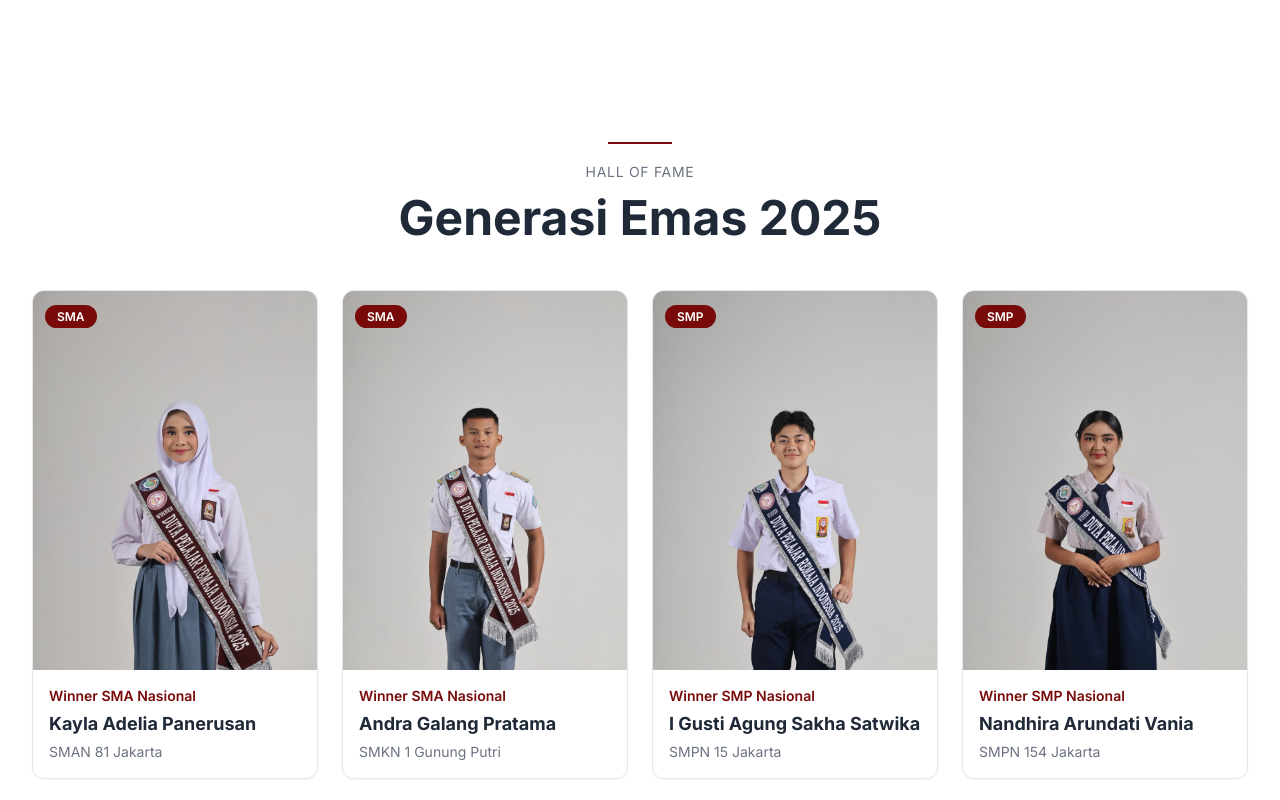
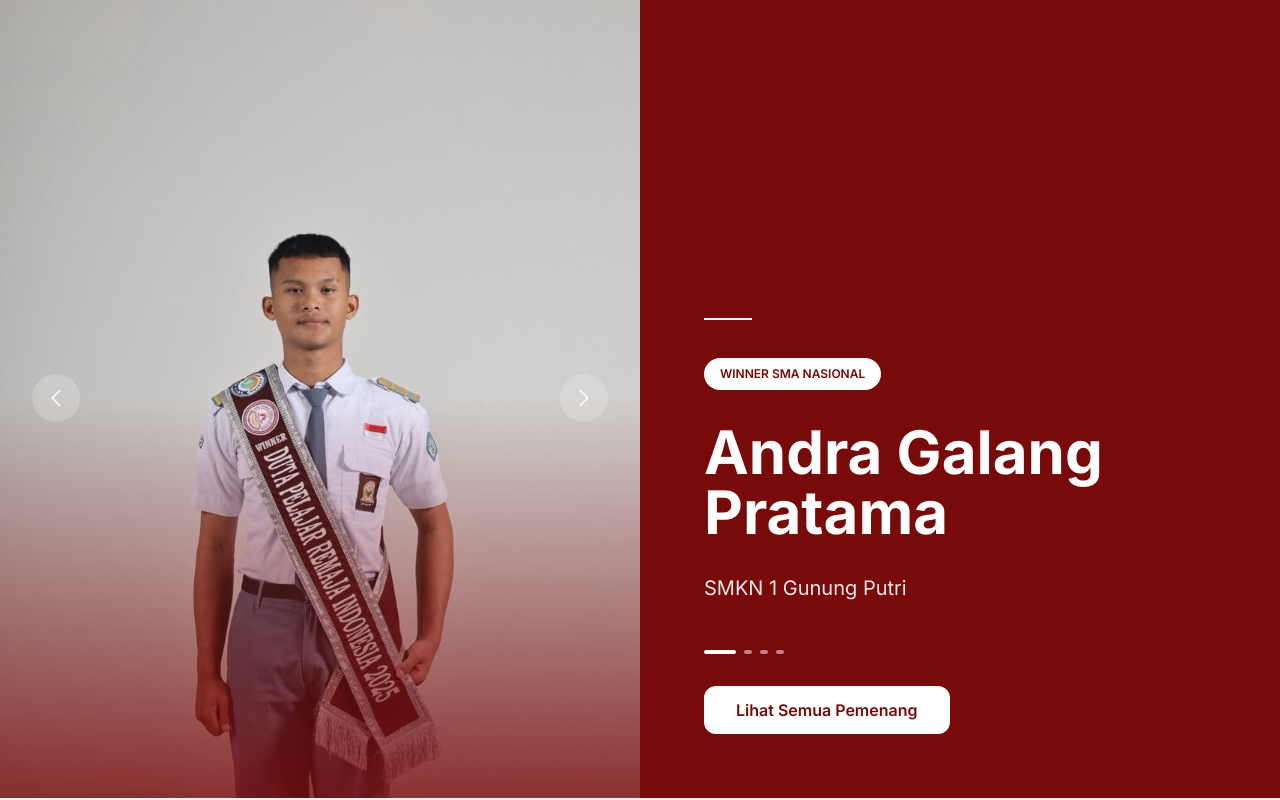
Before and after one commit to DrRhea/xera-dutapelajar, a Next.js app: page / in a window 1280 px wide. Shown: the part 802-1602 px from the top of the page. Built offline with nearby package versions, Linux system fonts and the light colour scheme.

Commit message:
feat: implement hall-of-fame carousel redesign with video highlights

```diff
--- a/app/components/Navbar.tsx
+++ b/app/components/Navbar.tsx
@@ -42,7 +42,7 @@ export default function Navbar() {
 
   const navClasses = [
     "fixed top-0 left-0 right-0 w-full z-50 transition-all duration-300",
-    !isScrolled ? "bg-transparent" : "bg-primary shadow-md",
+    (!isScrolled && pathname !== "/hall-of-fame") ? "bg-transparent" : "bg-primary shadow-md",
     isScrolled ? "py-2" : "py-3",
   ].join(" ");
 
--- a/app/hall-of-fame/page.tsx
+++ b/app/hall-of-fame/page.tsx
@@ -1,9 +1,26 @@
+'use client';
+
 import Image from "next/image";
 import Link from "next/link";
-import VideoCard from "@/app/components/VideoCard";
+import { useState } from "react";
+import { ChevronLeftIcon, ChevronRightIcon } from "@heroicons/react/24/outline";
 
 export default function HallOfFamePage() {
+  const [currentIndex, setCurrentIndex] = useState(0);
+  const [currentVideoIndex, setCurrentVideoIndex] = useState(0);
+
   const winners2025 = [
+    {
+      name: "Andra Galang Pratama",
+      school: "SMKN 1 Gunung Putri",
+      category: "SMA",
+      title: "Winner SMA Nasional",
+      img: "/images/people/winner-sma-andra.jpg",
+      achievement: "Juara 1 Tingkat Nasional",
+      year: "2025",
+      webm: "/video/DPRI_Andra Galang Pratama.webm",
+      mp4: "/video/DPRI_Andra Galang Pratama.mp4",
+    },
     {
       name: "Kayla Adelia Panerusan",
       school: "SMAN 81 Jakarta",
@@ -14,17 +31,6 @@ export default function HallOfFamePage() {
       year: "2025",
       webm: "/video/DPRI_Kayla Adelia.webm",
       mp4: "/video/DPRI_Kayla Adelia.mp4",
-    },
-    {
-      name: "Andra Galang Pratama",
-      school: "SMKN 1 Gunung Putri",
-      category: "SMA",
-      title: "Winner SMA Nasional",
-      img: "/images/people/winner-sma-andra.jpg",
-      achievement: "Juara 1 Tingkat Nasional",
-      year: "2025",
-      webm: "/video/DPRI_Andra Galang Pratama.webm",
-      mp4: "/video/DPRI_Andra Galang Pratama.mp4",
     },
     {
       name: "I Gusti Agung Sakha Satwika",
@@ -49,6 +55,24 @@ export default function HallOfFamePage() {
       mp4: "/video/DPRI_Nadira Arunda.mp4",
     },
   ];
+
+  const currentWinner = winners2025[currentIndex];
+
+  const handlePrev = () => {
+    setCurrentIndex((prev) => (prev === 0 ? winners2025.length - 1 : prev - 1));
+  };
+
+  const handleNext = () => {
+    setCurrentIndex((prev) => (prev === winners2025.length - 1 ? 0 : prev + 1));
+  };
+
+  const handlePrevVideo = () => {
+    setCurrentVideoIndex((prev) => (prev === 0 ? highlightVideos.length - 1 : prev - 1));
+  };
+
+  const handleNextVideo = () => {
+    setCurrentVideoIndex((prev) => (prev === highlightVideos.length - 1 ? 0 : prev + 1));
+  };
 
   const highlightVideos = [
     {
@@ -103,95 +127,228 @@ export default function HallOfFamePage() {
 
   return (
     <main className="min-h-screen bg-white">
-      {/* Hero Section */}
-      <section className="relative bg-primary py-24 md:py-32 overflow-hidden">
-        <div className="absolute inset-0 z-0">
-          <div className="absolute inset-0 bg-gradient-to-br from-primary via-primary to-red-900" />
+      {/* Winners 2025 */}
+      <section className="relative min-h-screen bg-surface grid grid-cols-1 md:grid-cols-2">
+        {/* Image - Left */}
+        <div className="relative w-full h-screen md:h-full bg-surface overflow-hidden">
+          <Image
+            src={currentWinner.img}
+            alt={currentWinner.name}
+            fill
+            className="object-cover transition-opacity duration-500"
+            priority
+          />
+
+          {/* Overlay Gradient - Red bottom, transparent top */}
+          <div className="absolute inset-0 bg-gradient-to-b from-transparent via-transparent to-primary/80" />
+
+          {/* Navigation - Arrows */}
+          <div className="absolute inset-0 flex items-center justify-between px-4 md:px-8 z-20">
+            <button
+              onClick={handlePrev}
+              className="bg-white/20 hover:bg-white/40 backdrop-blur-sm text-white rounded-full p-3 transition-all"
+              aria-label="Previous winner"
+            >
+              <ChevronLeftIcon className="w-6 h-6" />
+            </button>
+            <button
+              onClick={handleNext}
+              className="bg-white/20 hover:bg-white/40 backdrop-blur-sm text-white rounded-full p-3 transition-all"
+              aria-label="Next winner"
+            >
+              <ChevronRightIcon className="w-6 h-6" />
+            </button>
+          </div>
+
+          {/* Mobile Overlay */}
+          <div className="absolute md:hidden bottom-0 left-0 right-0 p-6 z-10">
+            <div className="space-y-3">
+              <div className="inline-flex">
+                <span className="px-3 py-1 rounded-full text-xs font-semibold bg-white text-primary">
+                  {currentWinner.title.toUpperCase()}
+                </span>
+              </div>
+              <h2 className="text-2xl md:text-3xl font-bold text-white leading-tight">
+                {currentWinner.name.split(' ').slice(0, 2).join(' ')}<br/>
+                {currentWinner.name.split(' ').slice(2).join(' ')}
+              </h2>
+              <p className="text-base text-white/90">{currentWinner.school}</p>
+            </div>
+          </div>
+
+          {/* Mobile Navigation Dots */}
+          <div className="absolute md:hidden bottom-24 left-0 right-0 flex justify-center gap-2 z-10">
+            {winners2025.map((_, idx) => (
+              <button
+                key={idx}
+                onClick={() => setCurrentIndex(idx)}
+                className={`w-2 h-2 rounded-full transition-all ${
+                  idx === currentIndex ? 'bg-white w-6' : 'bg-white/50'
+                }`}
+                aria-label={`Go to winner ${idx + 1}`}
+              />
+            ))}
+          </div>
         </div>
 
-        <div className="relative z-10 max-w-7xl mx-auto px-4 sm:px-6 lg:px-8 text-center">
-          <div className="inline-block w-16 h-0.5 bg-white/30 mb-4" />
-          <p className="text-white/70 text-sm uppercase tracking-[0.2em] mb-4">
-            Prestasi Gemilang
-          </p>
-          <h1 className="text-4xl md:text-5xl lg:text-6xl font-bold text-white leading-tight tracking-tight">
-            Hall of Fame
-          </h1>
-          <p className="text-white/90 text-base md:text-lg mt-6 max-w-2xl mx-auto leading-relaxed">
-            Menghormati Pelajar Berprestasi yang Telah Mengharumkan Nama Bangsa
-          </p>
-        </div>
-      </section>
+        {/* Content - Right */}
+        <div className="hidden md:flex flex-col items-start justify-end px-8 md:px-12 lg:px-16 py-12 md:py-16 relative z-10">
+          <div className="max-w-md space-y-8 w-full">
+            {/* Header */}
+            <div className="space-y-2">
+              <div className="inline-block w-12 h-0.5 bg-primary" />
+            </div>
 
-      {/* Winners 2025 */}
-      <section className="relative py-24 md:py-32 bg-surface">
-        <div className="max-w-7xl mx-auto px-4 sm:px-6 lg:px-8">
-          <div className="text-center mb-12 space-y-3">
-            <div className="inline-block w-16 h-0.5 bg-primary" />
-            <p className="text-sm uppercase tracking-wider text-text-light">Pemenang 2025</p>
-            <h2 className="text-3xl md:text-4xl lg:text-5xl font-bold text-text-dark leading-tight">
-              Generasi Emas
-            </h2>
-          </div>
+            {/* Badge */}
+            <div className="inline-flex">
+              <span className="px-4 py-2 rounded-full text-xs font-semibold bg-primary text-white">
+                {currentWinner.title.toUpperCase()}
+              </span>
+            </div>
 
-          <div className="grid grid-cols-1 sm:grid-cols-2 lg:grid-cols-4 gap-6 max-w-7xl mx-auto">
-            {winners2025.map((winner) => (
-              <div
-                key={winner.name}
-                className="bg-white rounded-xl border border-gray-200 shadow-sm hover:shadow-md transition-shadow duration-300 overflow-hidden group"
-              >
-                <div className="relative aspect-[3/4] bg-gray-100 overflow-hidden">
-                  <Image
-                    src={winner.img}
-                    alt={winner.name}
-                    fill
-                    className="object-cover group-hover:scale-105 transition-transform duration-300"
-                  />
-                  <div className="absolute top-3 left-3">
-                    <span className="px-3 py-1 rounded-full text-xs font-semibold bg-primary text-white shadow-md">
-                      {winner.category}
-                    </span>
-                  </div>
-                  <div className="absolute top-3 right-3">
-                    <span className="px-3 py-1 rounded-full text-xs font-semibold bg-white text-primary shadow-md">
-                      {winner.year}
-                    </span>
-                  </div>
-                  <div className="absolute inset-0 bg-gradient-to-t from-black/60 via-transparent to-transparent opacity-0 group-hover:opacity-100 transition-opacity duration-300" />
-                </div>
-                <div className="p-5 space-y-2">
-                  <p className="text-xs text-primary font-semibold uppercase tracking-wider">{winner.title}</p>
-                  <h3 className="text-lg font-bold text-text-dark leading-tight">{winner.name}</h3>
-                  <p className="text-sm text-text-light">{winner.school}</p>
-                  <div className="pt-2 border-t border-gray-100 mt-3">
-                    <p className="text-xs text-text-light">{winner.achievement}</p>
-                  </div>
-                </div>
-              </div>
-            ))}
+            {/* Name */}
+            <div className="space-y-2">
+              <h2 className="text-4xl md:text-5xl lg:text-6xl font-bold text-text-dark leading-tight">
+                {currentWinner.name.split(' ').slice(0, 2).join(' ')}<br/>
+                {currentWinner.name.split(' ').slice(2).join(' ')}
+              </h2>
+            </div>
+
+            {/* School */}
+            <div>
+              <p className="text-lg md:text-xl text-text-light">{currentWinner.school}</p>
+            </div>
+
+            {/* Navigation Dots */}
+            <div className="flex gap-2 pt-4">
+              {winners2025.map((_, idx) => (
+                <button
+                  key={idx}
+                  onClick={() => setCurrentIndex(idx)}
+                  className={`h-1 rounded-full transition-all ${
+                    idx === currentIndex ? 'bg-primary w-8' : 'bg-gray-300 w-2'
+                  }`}
+                  aria-label={`Go to winner ${idx + 1}`}
+                />
+              ))}
+            </div>
+
+            {/* CTA */}
+            <Link
+              href="#video-highlights"
+              className="inline-flex items-center justify-center px-8 py-3 bg-primary text-white font-semibold rounded-xl hover:bg-red-900 transition mt-4"
+            >
+              Lihat Video Highlights
+            </Link>
           </div>
         </div>
       </section>
 
       {/* Video Highlights */}
-      <section className="relative py-24 md:py-32 bg-white">
-        <div className="max-w-7xl mx-auto px-4 sm:px-6 lg:px-8">
-          <div className="text-center mb-12 space-y-3">
-            <div className="inline-block w-16 h-0.5 bg-primary" />
-            <p className="text-sm uppercase tracking-wider text-text-light">VIDEO UNGGULAN</p>
-            <h2 className="text-3xl md:text-4xl lg:text-5xl font-bold text-text-dark leading-tight">
-              Momen Bersejarah
-            </h2>
+      <section id="video-highlights" className="relative bg-surface grid grid-cols-1 md:grid-cols-2">
+        {/* Content - Left */}
+        <div className="hidden md:flex flex-col items-end justify-end px-8 md:px-12 lg:px-16 py-12 md:py-16 relative z-10 bg-surface">
+          <div className="max-w-md space-y-8 w-full">
+            {/* Header */}
+            <div className="space-y-2 flex justify-end">
+              <div className="inline-block w-12 h-0.5 bg-primary" />
+            </div>
+
+            {/* Badge */}
+            <div className="flex justify-end">
+              <span className="px-4 py-2 rounded-full text-xs font-semibold bg-primary text-white">
+                VIDEO UNGGULAN
+              </span>
+            </div>
+
+            {/* Title */}
+            <div className="space-y-2 text-right">
+              <h2 className="text-4xl md:text-5xl lg:text-6xl font-bold text-text-dark leading-tight">
+                {highlightVideos[currentVideoIndex].title}
+              </h2>
+            </div>
+
+            {/* Description */}
+            <div className="text-right">
+              <p className="text-lg md:text-xl text-text-light">{highlightVideos[currentVideoIndex].description}</p>
+            </div>
+
+            {/* Navigation Dots */}
+            <div className="flex gap-2 pt-4 justify-end">
+              {highlightVideos.map((_, idx) => (
+                <button
+                  key={idx}
+                  onClick={() => setCurrentVideoIndex(idx)}
+                  className={`h-1 rounded-full transition-all ${
+                    idx === currentVideoIndex ? 'bg-primary w-8' : 'bg-gray-300 w-2'
+                  }`}
+                  aria-label={`Go to video ${idx + 1}`}
+                />
+              ))}
+            </div>
+          </div>
+        </div>
+
+        {/* Video - Right */}
+        <div className="relative w-full h-screen bg-surface overflow-hidden">
+          {/* Video Player */}
+          <div className="w-full h-full flex items-center justify-center bg-surface">
+            <video
+              key={currentVideoIndex}
+              controls
+              playsInline
+              className="w-full h-full object-contain"
+              preload="metadata"
+            >
+              <source src={highlightVideos[currentVideoIndex].webm} type="video/webm" />
+              <source src={highlightVideos[currentVideoIndex].mp4} type="video/mp4" />
+              <p className="text-gray-400">Video tidak dapat diputar</p>
+            </video>
           </div>
 
-          <div className="grid grid-cols-1 md:grid-cols-2 lg:grid-cols-3 gap-6">
-            {highlightVideos.map((item) => (
-              <VideoCard
-                key={item.title}
-                title={item.title}
-                description={item.description}
-                webmSrc={item.webm}
-                mp4Src={item.mp4}
+          {/* Navigation - Arrows */}
+          <div className="absolute inset-0 flex items-center justify-between px-4 md:px-8 z-20 pointer-events-none">
+            <button
+              onClick={handlePrevVideo}
+              className="pointer-events-auto bg-white/20 hover:bg-white/40 backdrop-blur-sm text-white rounded-full p-3 transition-all"
+              aria-label="Previous video"
+            >
+              <ChevronLeftIcon className="w-6 h-6" />
+            </button>
+            <button
+              onClick={handleNextVideo}
+              className="pointer-events-auto bg-white/20 hover:bg-white/40 backdrop-blur-sm text-white rounded-full p-3 transition-all"
+              aria-label="Next video"
+            >
+              <ChevronRightIcon className="w-6 h-6" />
+            </button>
+          </div>
+
+          {/* Mobile Overlay */}
+          <div className="absolute md:hidden bottom-0 left-0 right-0 p-6 z-10 bg-gradient-to-t from-black/80 via-black/40 to-transparent">
+            <div className="space-y-3">
+              <div className="inline-flex">
+                <span className="px-3 py-1 rounded-full text-xs font-semibold bg-white text-primary">
+                  VIDEO UNGGULAN
+                </span>
+              </div>
+              <h2 className="text-2xl md:text-3xl font-bold text-white leading-tight">
+                {highlightVideos[currentVideoIndex].title}
+              </h2>
+              <p className="text-base text-white/90">{highlightVideos[currentVideoIndex].description}</p>
+            </div>
+          </div>
+
+          {/* Mobile Navigation Dots */}
+          <div className="absolute md:hidden bottom-40 left-0 right-0 flex justify-center gap-2 z-10">
+            {highlightVideos.map((_, idx) => (
+              <button
+                key={idx}
+                onClick={() => setCurrentVideoIndex(idx)}
+                className={`w-2 h-2 rounded-full transition-all ${
+                  idx === currentVideoIndex ? 'bg-white w-6' : 'bg-white/50'
+                }`}
+                aria-label={`Go to video ${idx + 1}`}
               />
             ))}
           </div>
--- a/app/page.tsx
+++ b/app/page.tsx
@@ -1,5 +1,8 @@
+'use client';
+
 import Image from "next/image";
 import Link from "next/link";
+import { useState } from "react";
 import {
   BuildingOffice2Icon,
   MapIcon,
@@ -7,9 +10,53 @@ import {
   AcademicCapIcon,
   UserGroupIcon,
   DocumentCheckIcon,
+  ChevronLeftIcon,
+  ChevronRightIcon,
 } from "@heroicons/react/24/outline";
 
 export default function Home() {
+  const [currentIndex, setCurrentIndex] = useState(0);
+
+  const winners = [
+    {
+      name: "Andra Galang Pratama",
+      school: "SMKN 1 Gunung Putri",
+      category: "SMA",
+      title: "Winner SMA Nasional",
+      img: "/images/people/winner-sma-andra.jpg",
+    },
+    {
+      name: "Kayla Adelia Panerusan",
+      school: "SMAN 81 Jakarta",
+      category: "SMA",
+      title: "Winner SMA Nasional",
+      img: "/images/people/winner-sma-kayla.jpg",
+    },
+    {
+      name: "I Gusti Agung Sakha Satwika",
+      school: "SMPN 15 Jakarta",
+      category: "SMP",
+      title: "Winner SMP Nasional",
+      img: "/images/people/winner-smp-sakha.jpg",
+    },
+    {
+      name: "Nandhira Arundati Vania",
+      school: "SMPN 154 Jakarta",
+      category: "SMP",
+      title: "Winner SMP Nasional",
+      img: "/images/people/winner-smp-nandhira.jpg",
+    },
+  ];
+
+  const currentWinner = winners[currentIndex];
+
+  const handlePrev = () => {
+    setCurrentIndex((prev) => (prev === 0 ? winners.length - 1 : prev - 1));
+  };
+
+  const handleNext = () => {
+    setCurrentIndex((prev) => (prev === winners.length - 1 ? 0 : prev + 1));
+  };
   return (
     <main className="min-h-screen relative bg-white">
       {/* Hero Section */}
@@ -61,66 +108,118 @@ export default function Home() {
       </section>
 
       {/* Hall of Fame */}
-      <section className="relative z-10 py-24 md:py-32 bg-white">
-        <div className="max-w-7xl mx-auto px-4 sm:px-6 lg:px-8">
-          <div className="text-center mb-12 space-y-3">
-            <div className="inline-block w-16 h-0.5 bg-primary" />
-            <p className="text-sm uppercase tracking-wider text-text-light">HALL OF FAME</p>
-            <h2 className="text-3xl md:text-4xl lg:text-5xl font-bold text-text-dark leading-tight">
-              Generasi Emas 2025
-            </h2>
+      <section className="relative z-10 min-h-screen bg-primary grid grid-cols-1 md:grid-cols-2">
+        {/* Image - Left */}
+        <div className="relative w-full h-screen md:h-full bg-gray-100 overflow-hidden">
+          <Image
+            src={currentWinner.img}
+            alt={currentWinner.name}
+            fill
+            className="object-cover transition-opacity duration-500"
+            priority
+          />
+
+          {/* Overlay Gradient - Red bottom, transparent top */}
+          <div className="absolute inset-0 bg-gradient-to-b from-transparent via-transparent to-primary/80" />
+
+          {/* Navigation - Arrows */}
+          <div className="absolute inset-0 flex items-center justify-between px-4 md:px-8 z-20">
+            <button
+              onClick={handlePrev}
+              className="bg-white/20 hover:bg-white/40 backdrop-blur-sm text-white rounded-full p-3 transition-all"
+              aria-label="Previous winner"
+            >
+              <ChevronLeftIcon className="w-6 h-6" />
+            </button>
+            <button
+              onClick={handleNext}
+              className="bg-white/20 hover:bg-white/40 backdrop-blur-sm text-white rounded-full p-3 transition-all"
+              aria-label="Next winner"
+            >
+              <ChevronRightIcon className="w-6 h-6" />
+            </button>
           </div>
 
-          <div className="grid grid-cols-1 sm:grid-cols-2 lg:grid-cols-4 gap-6">
-            {[
-              {
-                name: "Kayla Adelia Panerusan",
-                school: "SMAN 81 Jakarta",
-                category: "SMA",
-                title: "Winner SMA Nasional",
-                img: "/images/people/winner-sma-kayla.jpg",
-              },
-              {
-                name: "Andra Galang Pratama",
-                school: "SMKN 1 Gunung Putri",
-                category: "SMA",
-                title: "Winner SMA Nasional",
-                img: "/images/people/winner-sma-andra.jpg",
-              },
-              {
-                name: "I Gusti Agung Sakha Satwika",
-                school: "SMPN 15 Jakarta",
-                category: "SMP",
-                title: "Winner SMP Nasional",
-                img: "/images/people/winner-smp-sakha.jpg",
-              },
-              {
-                name: "Nandhira Arundati Vania",
-                school: "SMPN 154 Jakarta",
-                category: "SMP",
-                title: "Winner SMP Nasional",
-                img: "/images/people/winner-smp-nandhira.jpg",
-              },
-            ].map((winner) => (
-              <div
-                key={winner.name}
-                className="bg-white rounded-xl border border-gray-200 shadow-sm hover:shadow-md transition-shadow duration-300 overflow-hidden"
-              >
-                <div className="relative aspect-[3/4] bg-gray-100">
-                  <Image src={winner.img} alt={winner.name} fill className="object-cover" />
-                  <div className="absolute top-3 left-3">
-                    <span className="px-3 py-1 rounded-full text-xs font-semibold bg-primary text-white">
-                      {winner.category}
-                    </span>
-                  </div>
-                </div>
-                <div className="p-4 space-y-1">
-                  <p className="text-sm text-primary font-semibold">{winner.title}</p>
-                  <h3 className="text-lg font-bold text-text-dark">{winner.name}</h3>
-                  <p className="text-sm text-text-light">{winner.school}</p>
-                </div>
+          {/* Mobile Overlay */}
+          <div className="absolute md:hidden bottom-0 left-0 right-0 p-6 z-10">
+            <div className="space-y-3">
+              <div className="inline-flex">
+                <span className="px-3 py-1 rounded-full text-xs font-semibold bg-white text-primary">
+                  {currentWinner.title.toUpperCase()}
+                </span>
               </div>
+              <h2 className="text-2xl md:text-3xl font-bold text-white leading-tight">
+                {currentWinner.name.split(' ').slice(0, 2).join(' ')}<br/>
+                {currentWinner.name.split(' ').slice(2).join(' ')}
+              </h2>
+              <p className="text-base text-white/90">{currentWinner.school}</p>
+            </div>
+          </div>
+
+          {/* Mobile Navigation Dots */}
+          <div className="absolute md:hidden bottom-24 left-0 right-0 flex justify-center gap-2 z-10">
+            {winners.map((_, idx) => (
+              <button
+                key={idx}
+                onClick={() => setCurrentIndex(idx)}
+                className={`w-2 h-2 rounded-full transition-all ${
+                  idx === currentIndex ? 'bg-white w-6' : 'bg-white/50'
+                }`}
+                aria-label={`Go to winner ${idx + 1}`}
+              />
             ))}
+          </div>
+        </div>
+
+        {/* Content - Right */}
+        <div className="hidden md:flex flex-col items-start justify-end px-8 md:px-12 lg:px-16 py-12 md:py-16 relative z-10">
+          <div className="max-w-md space-y-8 w-full">
+            {/* Header */}
+            <div className="space-y-2">
+              <div className="inline-block w-12 h-0.5 bg-white" />
+            </div>
+
+            {/* Badge */}
+            <div className="inline-flex">
+              <span className="px-4 py-2 rounded-full text-xs font-semibold bg-white text-primary">
+                {currentWinner.title.toUpperCase()}
+              </span>
+            </div>
+
+            {/* Name */}
+            <div className="space-y-2">
+              <h2 className="text-4xl md:text-5xl lg:text-6xl font-bold text-white leading-tight">
+                {currentWinner.name.split(' ').slice(0, 2).join(' ')}<br/>
+                {currentWinner.name.split(' ').slice(2).join(' ')}
+              </h2>
+            </div>
+
+            {/* School */}
+            <div>
+              <p className="text-lg md:text-xl text-white/90">{currentWinner.school}</p>
+            </div>
+
+            {/* Navigation Dots */}
+            <div className="flex gap-2 pt-4">
+              {winners.map((_, idx) => (
+                <button
+                  key={idx}
+                  onClick={() => setCurrentIndex(idx)}
+                  className={`h-1 rounded-full transition-all ${
+                    idx === currentIndex ? 'bg-white w-8' : 'bg-white/50 w-2'
+                  }`}
+                  aria-label={`Go to winner ${idx + 1}`}
+                />
+              ))}
+            </div>
+
+            {/* CTA */}
+            <Link
+              href="/hall-of-fame"
+              className="inline-flex items-center justify-center px-8 py-3 bg-white text-primary font-semibold rounded-xl hover:bg-gray-100 transition mt-4"
+            >
+              Lihat Semua Pemenang
+            </Link>
           </div>
         </div>
       </section>
```
